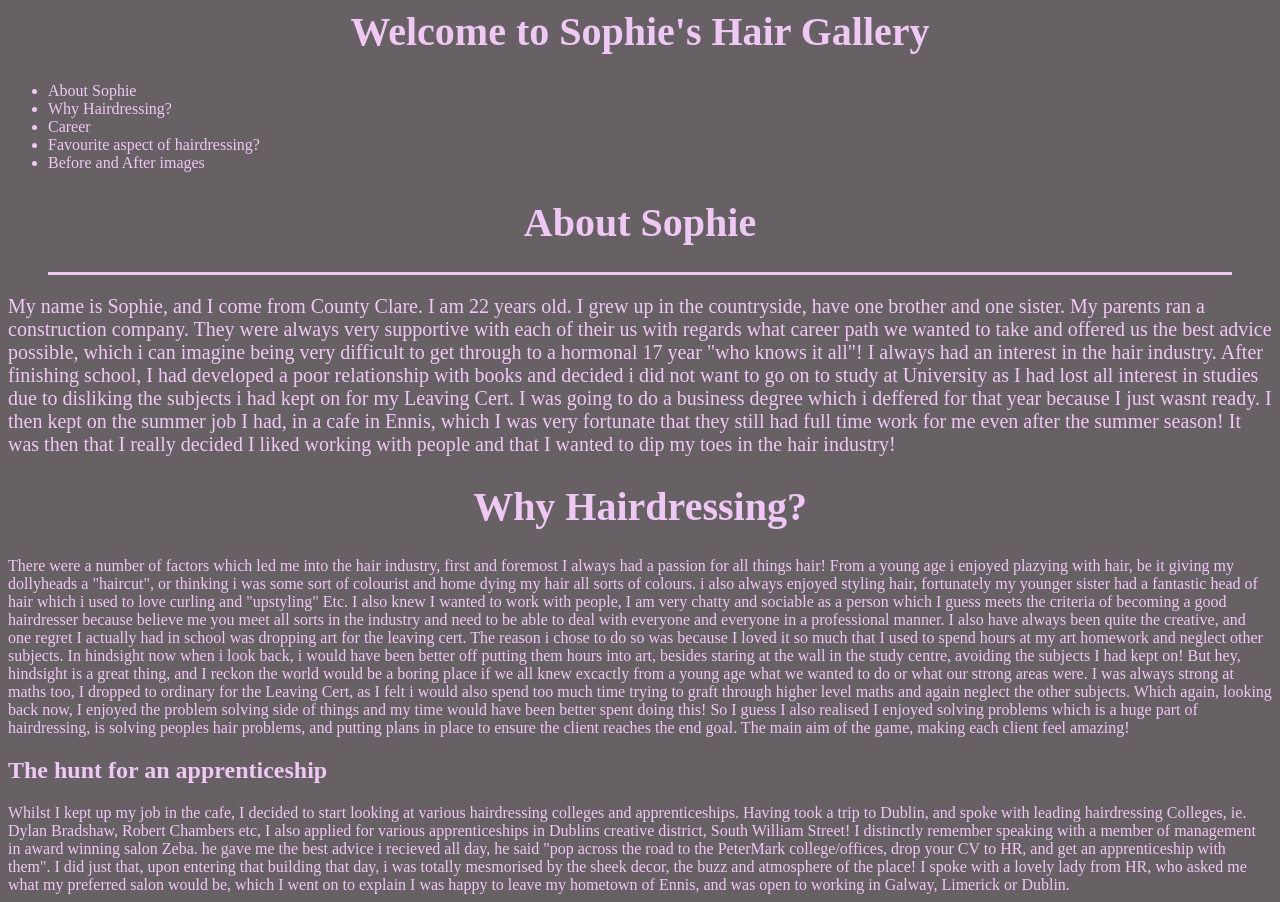
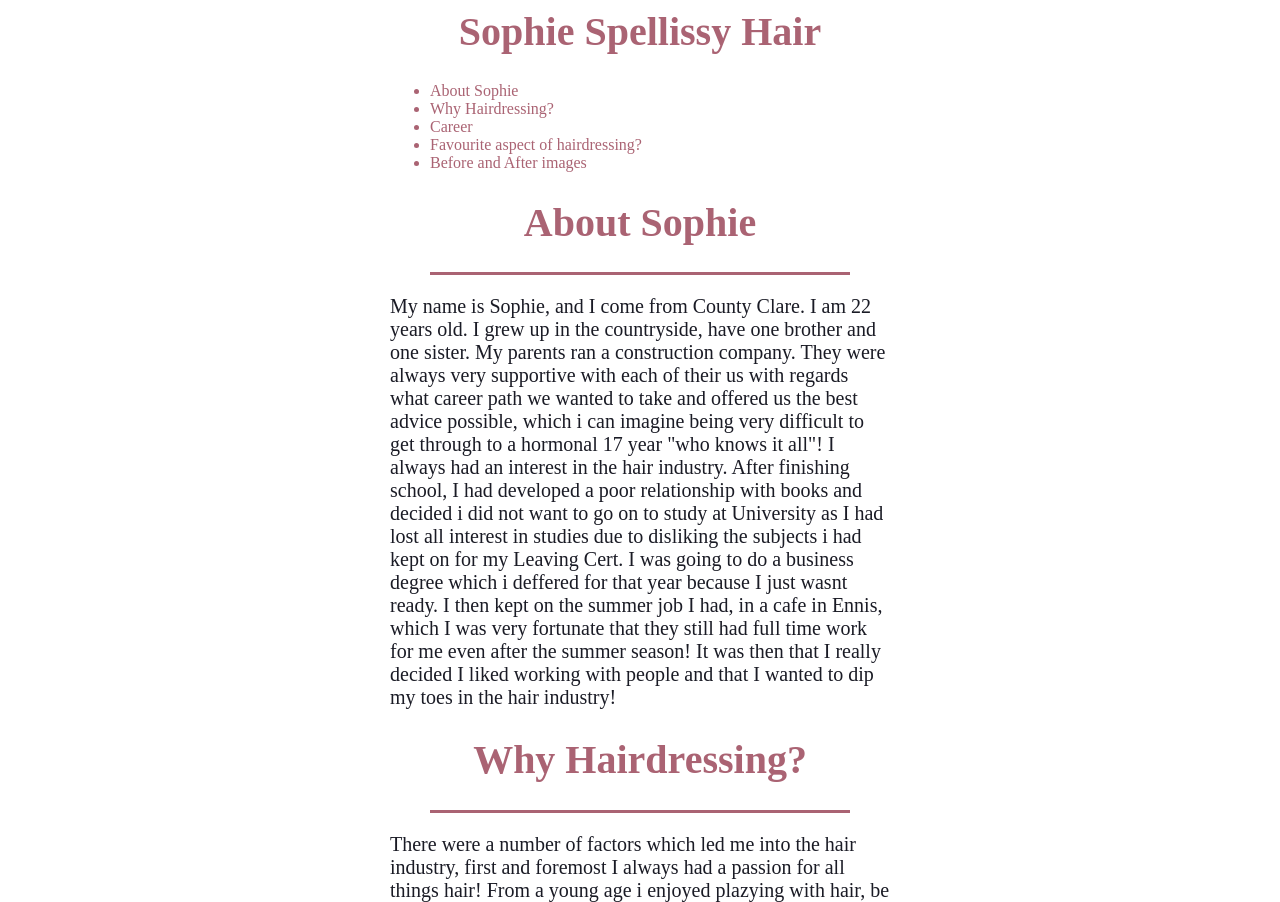
Before and after one commit to SophieSpellissy/SophieSpellissy, a plain HTML site: page index.html in a window 1280 px wide. Shown: the top 902 px of the page. Drawn offline with Linux system fonts and the light colour scheme; a web font is replaced by a local one.

Commit message:
update styles

```diff
--- a/index.html
+++ b/index.html
@@ -10,26 +10,26 @@ Sophie Spellissy Hair
 </header>
 
 <body>
- <h1>Welcome to Sophie's Hair Gallery</h1>
+ <h1>Sophie Spellissy Hair</h1>
   <ul>
-    <li>About Sophie</li>
- <li>Why Hairdressing?</li>
-  <li>Career</li>
-  <li>Favourite aspect of hairdressing?</li>
-  <li>Before and After images</li>
+    <a href="#about-sophie"><li>About Sophie</li></a>
+    <a href="#why-hair"><li>Why Hairdressing?</li></a>
+    <a href="#career"><li>Career</li></a>
+    <a href="#aspect"><li>Favourite aspect of hairdressing?</li></a>
+    <a href="#images"><li>Before and After images</li></a>
   </ul>
 
-  <h1>
+  <h1 id="about-sophie">
     About Sophie
   </h1>
   <div class="underline"></div>
-
   <div>
       <p class="intro">
         My name is Sophie, and I come from County Clare. I am 22 years old.
     I grew up in the countryside, have one brother and one sister. My parents ran a construction company. They were always very supportive with each of their us with regards what career path we wanted to take and offered us the best advice possible, which i can imagine being very difficult to get through to a hormonal 17 year "who knows it all"! I always had an interest in the hair industry. After finishing school, I had developed a poor relationship with books and decided i did not want to go on to study at University as I had lost all interest in studies due to disliking the subjects i had kept on for my Leaving Cert. I was going to do a business degree which i deffered for that year because I just wasnt ready. I then kept on the summer job I had, in a cafe in Ennis, which I was very fortunate that they still had full time work for me even after the summer season! It was then that I really decided I liked working with people and that I wanted to dip my toes in the hair industry!</p>
   </div>
-  <h1> Why Hairdressing? </h1>
+  <h1 id="why-hair"> Why Hairdressing? </h1>
+  <div class="underline"></div>
   <div>
   <p> There were a number of factors which led me into the hair industry, first and foremost I always had a passion for all things hair!
     From a young age i enjoyed plazying with hair, be it giving my dollyheads a "haircut", or thinking i was some sort of colourist and home dying my hair all sorts of colours. i also always enjoyed styling hair, fortunately my younger sister had a fantastic head of hair which i used to love curling and "upstyling" Etc.
@@ -54,7 +54,8 @@ Sophie Spellissy Hair
   </div>
 
 
-    <h1> Career </h1>
+    <h1 id="career"> Career </h1>
+    <div class="underline"></div>
 
 <h2> The beginning of a new adventure</h2>
 <div>
@@ -106,17 +107,19 @@ Sophie Spellissy Hair
       Unfortuately mid March, so only 3 weeks into the 8 week course, the country got hit with Coronanvirus! Work and college was shut down, and here I am writing this, career at a standstill, trying to learn how to code!
     </p>
   </div>
-    <h1> Favourite Aspect of Hairdressing?</h1>
-    <div>
+    <h1 id='aspect'> Favourite Aspect of Hairdressing?</h1>
+    <div class="underline"></div>
+    <p>
       My favourite aspect of Hairdressing would have to be colour, dont get me wrong, I do enjoy the rest of my job but Colour has to be my all time fave!
       Nothing excites me more than a good colour correction, or completely transforming someone with a custom colour, be it balyage, highlights, american tailoring you name it!
       I have entered the L'Oreal Colour Trophy a couple of times, unfortunately we did not get through, but never say never!
       Also as I had mentioned I had began my Colour Specialist Pre lockdown!
       I also love introducing clients to colour, for example really subltle babylights and balyage peices to enhances ones natural colour can be so rewarding, think of it like popping on makeup and seeing your eyes pop!
       Your hair colour can absolutely do this too!
-    </div>
+    </p>
 
-    <h1> Before and After Images </h1>
+    <h1 id="images"> Before and After Images </h1>
+    <div class="underline"></div>
 
     <img>
   </img>
--- a/styles.css
+++ b/styles.css
@@ -9,8 +9,8 @@
 
 
 body {
-  background-color: #676064;
-color: #F0C8F4;
+  background-color: #FFFFFF;
+  color: #AA6373;
 }
 
 
@@ -19,17 +19,41 @@ h1 {
   font-family: BioRhyme Expanded;
   font-weight: bold;
   font-size: 40px;
+  color: #AA6373;
+}
+
+h2 {
+  color: #AA6373;
+}
+
+a {
+  text-decoration: none;
+  color: #AA6373;
+}
+
+a:hover {
+  text-decoration: underline;
 }
 
 .underline {
-  border-bottom: 3px solid #F0C8F4;
+  border-bottom: 3px solid #AA6373;
   margin-left: 40px;
   margin-right: 40px;
-
-
+  margin-bottom: 16px;
 }
 
-.intro {
+p {
   font-weight: lighter;
   font-size: 20px;
+  color: #1A1B25;
 }
+
+html {
+  display: flex;
+  flex-direction: row;
+  justify-content: center;
+}
+
+body {
+  width: 500px;
+}
```
Lines whose indentation alone changed are shown as unchanged.
